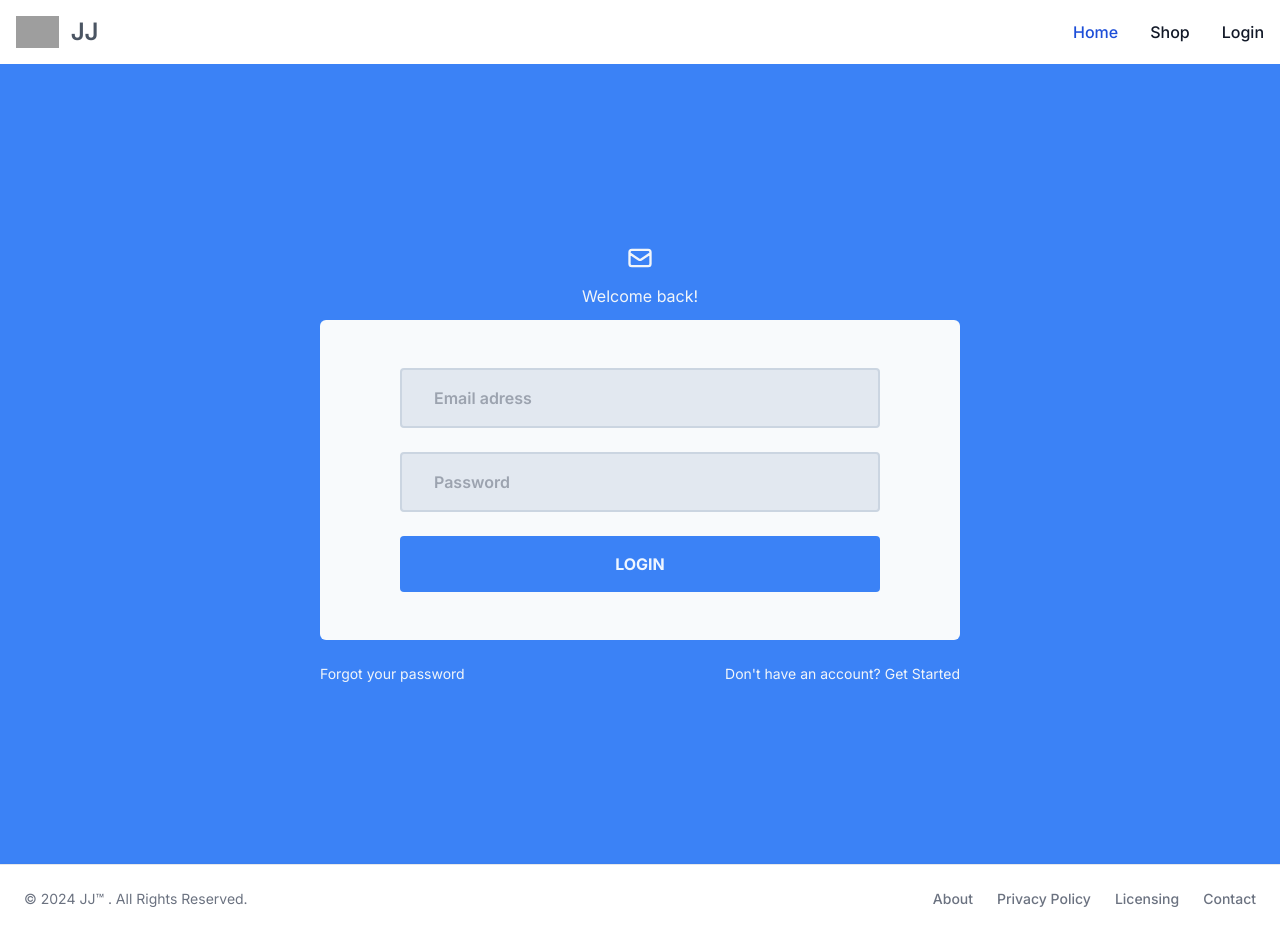
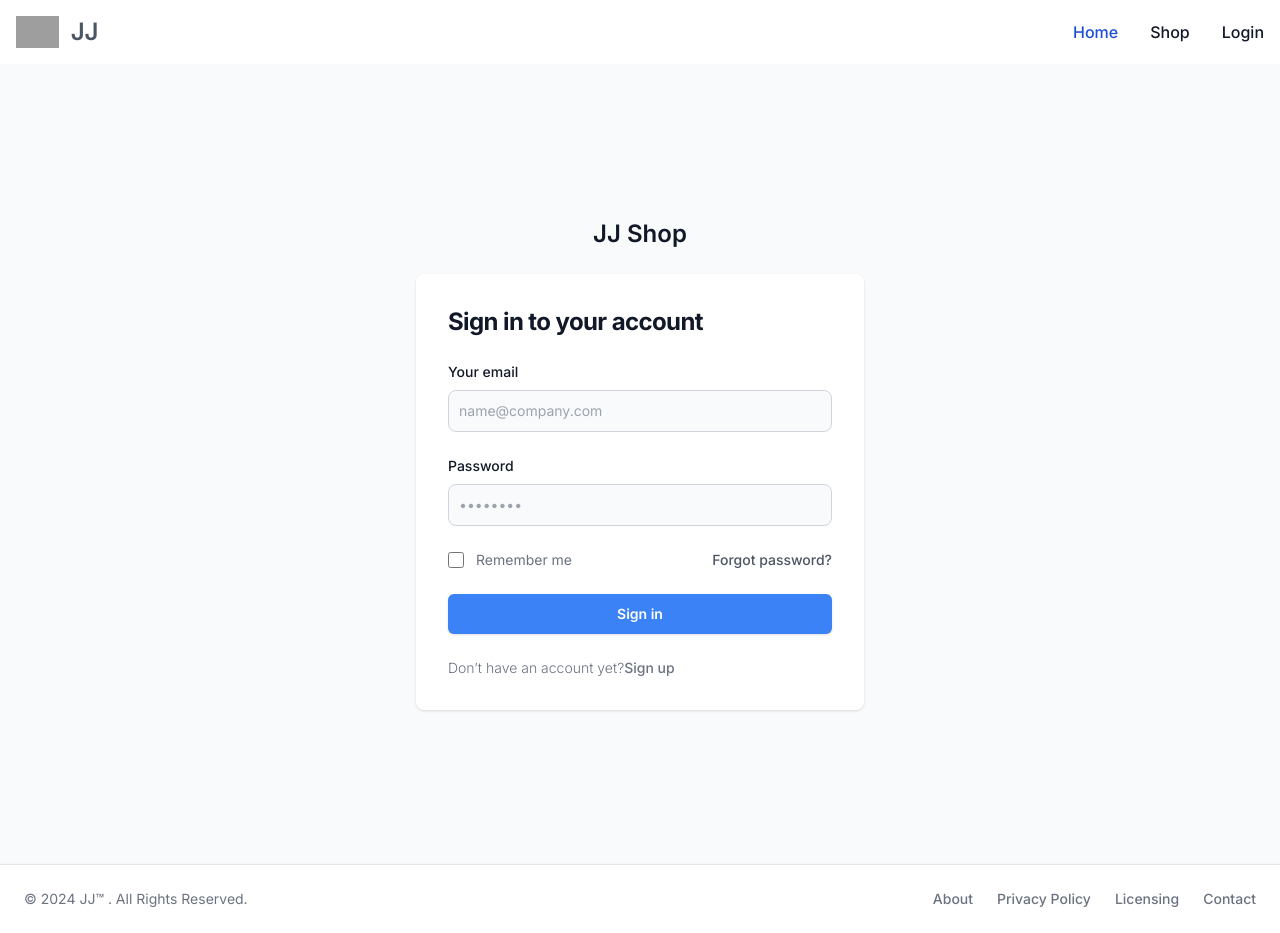
Before and after one commit to jimmymnt/payment-process-gateway-ui, a Next.js app: page /login in a window 1280 px wide. Built offline with nearby package versions, Linux system fonts and the light colour scheme; grey boxes are pictures that could not be loaded.

Commit message:
added login form UI

```diff
--- a/src/pages/login.jsx
+++ b/src/pages/login.jsx
@@ -1,42 +1,115 @@
-import Image from "next/image";
+import {useState} from "react";
+import axios from "axios";
 
 export default function Login() {
+  const [email, setEmail] = useState('');
+  const [error, setError] = useState('');
+  const [password, setPassword] = useState('');
+  const handleLogin = async (event) => {
+    event.preventDefault();
+    setError('');
+
+    if (email === '') {
+      setError('Email field can not be empty');
+      return;
+    }
+
+    if (password === '') {
+      setError('Password field can not be empty');
+      return;
+    }
+
+    try {
+      const response = await axios.post('https://dummyjson.com/auth/login', {
+        username: email,
+        password,
+      });
+
+      console.log(response);
+    } catch (error) {
+      console.log(`ERR:`, error.response.data.message);
+      setError(error.response.data.message);
+    }
+  }
   return (
-    <div className="bg-blue-500   ">
-      <div className="flex justify-center container mx-auto my-auto w-screen h-screen items-center flex-col">
-        <div className="text-slate-100 items-center">
-          <svg className="w-10 h-10 mx-auto pb-3" fill="none" stroke="currentColor" viewBox="0 0 24 24"
-               xmlns="http://www.w3.org/2000/svg">
-            <path strokeLinecap="round" strokeLinejoin="round" strokeWidth="2"
-                  d="M3 8l7.89 5.26a2 2 0 002.22 0L21 8M5 19h14a2 2 0 002-2V7a2 2 0 00-2-2H5a2 2 0 00-2 2v10a2 2 0 002 2z"></path>
-          </svg>
-          <div className="text-center pb-3">Welcome back!</div>
-        </div>
-
-        <div className="w-full md:w-3/4  lg:w-1/2 flex flex-col items-center bg-slate-50 rounded-md pt-12">
-          <div className="w-3/4 mb-6">
-            <input type="email" name="email" id="email"
-                   className="w-full py-4 px-8 bg-slate-200 placeholder:font-semibold rounded hover:ring-1 hover:ring-gray-600 outline-slate-500 border-solid border-2 border-slate-300"
-                   placeholder="Email adress"/>
-          </div>
-          <div className="w-3/4 mb-6">
-            <input type="password" name="password" id="password"
-                   className="w-full py-4 px-8 bg-slate-200 placeholder:font-semibold rounded hover:ring-1 hover:ring-gray-600 outline-slate-500  border-solid border-2 border-slate-300"
-                   placeholder="Password"/>
-          </div>
-          <div className="w-3/4 mb-12">
-            <button type="submit"
-                    className="py-4 bg-blue-500 w-full rounded text-blue-50 font-bold hover:bg-blue-700"> LOGIN
-            </button>
+    <div className="">
+      <section className="bg-gray-50">
+        <div className="flex flex-col items-center justify-center px-6 py-8 mx-auto md:h-screen lg:py-0">
+          <a href="#" className="flex items-center mb-6 text-2xl font-semibold text-gray-900">
+            JJ Shop
+          </a>
+          <div
+            className="w-full bg-white rounded-lg shadow md:mt-0 sm:max-w-md xl:p-0:border-gray-700">
+            <div className="p-6 space-y-4 md:space-y-6 sm:p-8">
+              <h1 className="text-xl font-bold leading-tight tracking-tight text-gray-900 md:text-2xl">
+                Sign in to your account
+              </h1>
+              <form className="space-y-4 md:space-y-6" action="#" onSubmit={handleLogin}>
+                {
+                  error &&
+                  <div
+                    className="mb-6 flex items-center p-4 text-sm text-red-800 rounded-lg bg-red-50"
+                    role="alert">
+                    <svg className="flex-shrink-0 inline w-4 h-4 me-3" aria-hidden="true"
+                         xmlns="http://www.w3.org/2000/svg"
+                         fill="currentColor" viewBox="0 0 20 20">
+                      <path
+                        d="M10 .5a9.5 9.5 0 1 0 9.5 9.5A9.51 9.51 0 0 0 10 .5ZM9.5 4a1.5 1.5 0 1 1 0 3 1.5 1.5 0 0 1 0-3ZM12 15H8a1 1 0 0 1 0-2h1v-3H8a1 1 0 0 1 0-2h2a1 1 0 0 1 1 1v4h1a1 1 0 0 1 0 2Z"/>
+                    </svg>
+                    <span className="sr-only">Info</span>
+                    <div>
+                      {error}
+                    </div>
+                  </div>
+                }
+                <div>
+                  <label htmlFor="email" className="block mb-2 text-sm font-medium text-gray-900">Your
+                    email</label>
+                  <input type="email"
+                         onChange={(event) => setEmail(event.target.value)}
+                         name="email" id="email"
+                         className="bg-gray-50 border border-gray-300 text-gray-900 sm:text-sm rounded-lg focus:ring-primary-600 focus:border-primary-600 block w-full p-2.5"
+                         placeholder="name@company.com" required=""/>
+                </div>
+                <div>
+                  <label htmlFor="password"
+                         className="block mb-2 text-sm font-medium text-gray-900">Password</label>
+                  <input type="password"
+                         name="password"
+                         id="password"
+                         onChange={(event) => setPassword(event.target.value)}
+                         placeholder="••••••••"
+                         className="bg-gray-50 border border-gray-300 text-gray-900 sm:text-sm rounded-lg focus:ring-primary-600 focus:border-primary-600 block w-full p-2.5"
+                         required=""/>
+                </div>
+                <div className="flex items-center justify-between">
+                  <div className="flex items-start">
+                    <div className="flex items-center h-5">
+                      <input id="remember" aria-describedby="remember" type="checkbox"
+                             className="w-4 h-4 border border-gray-300 rounded bg-gray-50 focus:ring-3 focus:ring-primary-300"
+                             required=""/>
+                    </div>
+                    <div className="ml-3 text-sm">
+                      <label htmlFor="remember" className="text-gray-500">Remember me</label>
+                    </div>
+                  </div>
+                  <a href="#" className="text-sm font-medium text-primary-600 hover:underline">Forgot
+                    password?</a>
+                </div>
+                <button type="submit"
+                        className="my-4 w-full ml-auto px-4 py-2 text-sm font-semibold leading-6 text-white transition duration-150 ease-in-out bg-blue-500 rounded-md shadow hover:bg-blue-40">
+                  Sign in
+                </button>
+                <p className="text-sm font-light text-gray-500">
+                  Don’t have an account yet?
+                  <a href="#"
+                     className="font-medium text-primary-600 hover:underline">Sign up</a>
+                </p>
+              </form>
+            </div>
           </div>
         </div>
-        <div className="flex justify-center container mx-auto mt-6 text-slate-100 text-sm">
-          <div className="flex flex-col sm:flex-row  justify-between md:w-1/2 items-center">
-            <div className="flex">Forgot your password</div>
-            <div className="flex ">Don't have an account? Get Started</div>
-          </div>
-        </div>
-      </div>
+      </section>
     </div>
   );
 }
```
